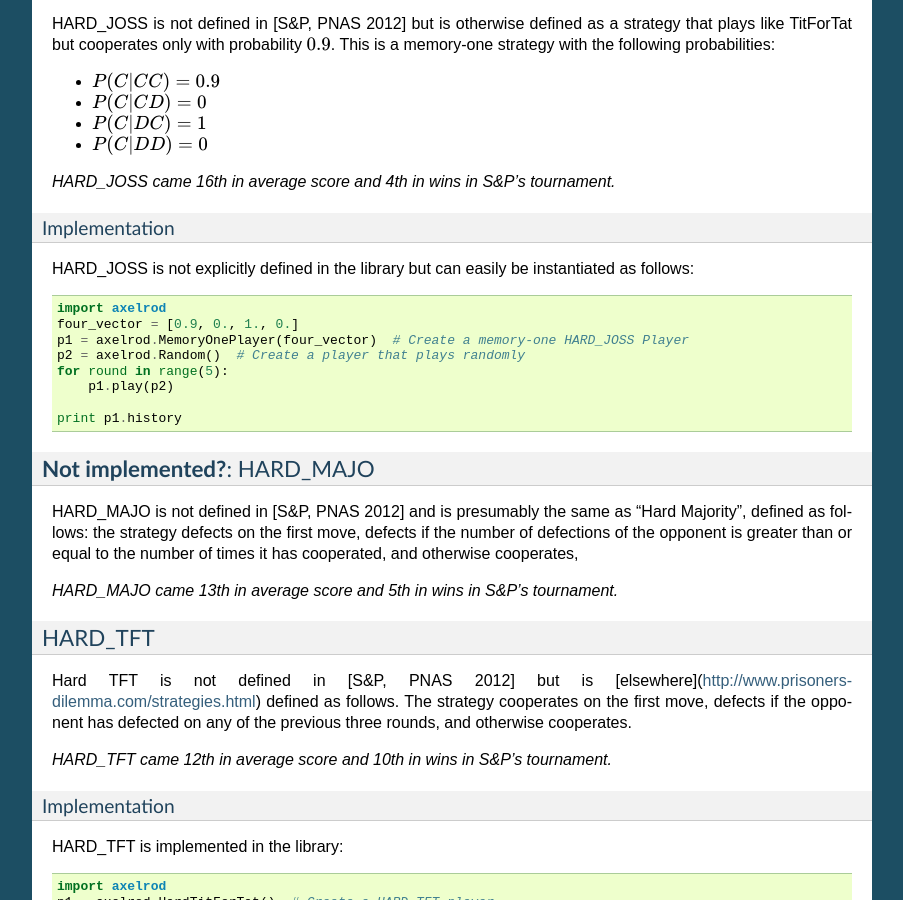
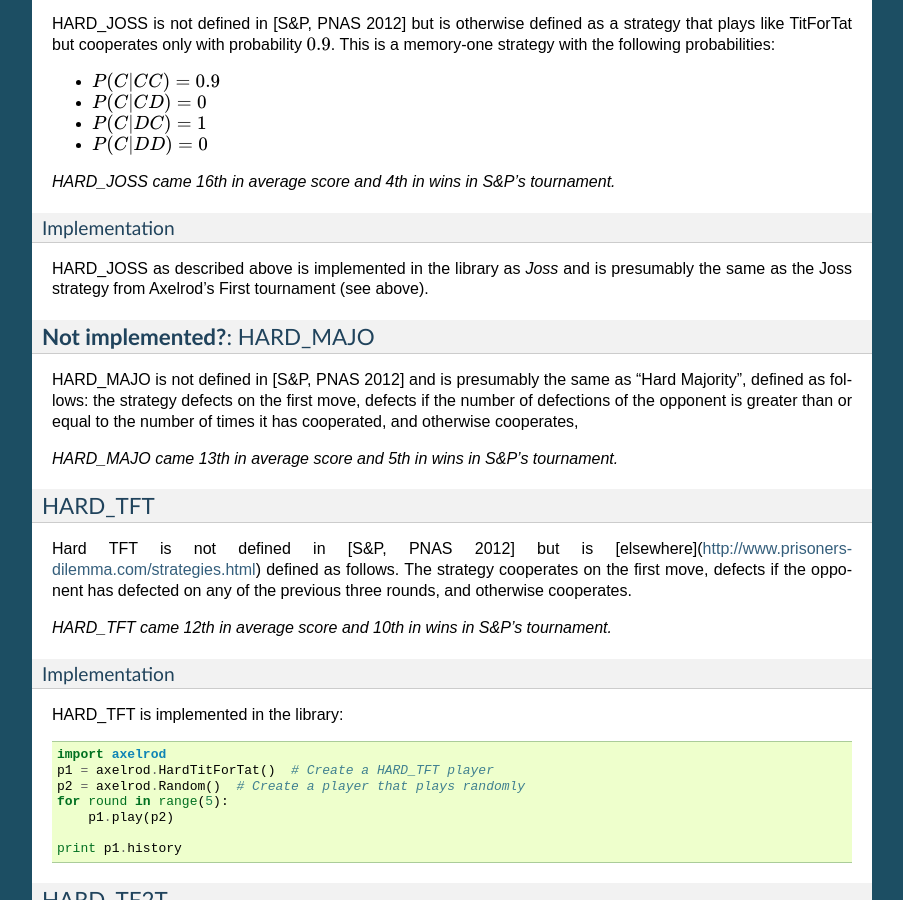
Before and after one commit to Axelrod-Python/Axelrod, a Sphinx documentation site: the page built from docs/overview_of_strategies.rst, in a window 1280 px wide and 900 px high, scrolled down 11372 px. Shown: the whole window, without its empty margins (198-1101 px from the left). Built offline with Sphinx 7.4.7, drawn with Linux system fonts in a browser that asks for light colours.

Commit message:
HARD_JOSS is Joss

```diff
--- a/docs/overview_of_strategies.rst
+++ b/docs/overview_of_strategies.rst
@@ -684,17 +684,8 @@ strategy that plays like TitForTat but cooperates only with probability
 Implementation
 **************
 
-HARD_JOSS is not explicitly defined in the library but can easily be
-instantiated as follows::
+HARD_JOSS as described above is implemented in the library as `Joss` and is presumably the same as the Joss strategy from Axelrod's First tournament (see above).
 
-    import axelrod
-    four_vector = [0.9, 0., 1., 0.]
-    p1 = axelrod.MemoryOnePlayer(four_vector)  # Create a memory-one HARD_JOSS Player
-    p2 = axelrod.Random()  # Create a player that plays randomly
-    for round in range(5):
-        p1.play(p2)
-
-    print p1.history
 
 **Not implemented?**: HARD_MAJO
 ^^^^^^^^^^^^^^^^^^^^^^^^^^^^^^^
```
